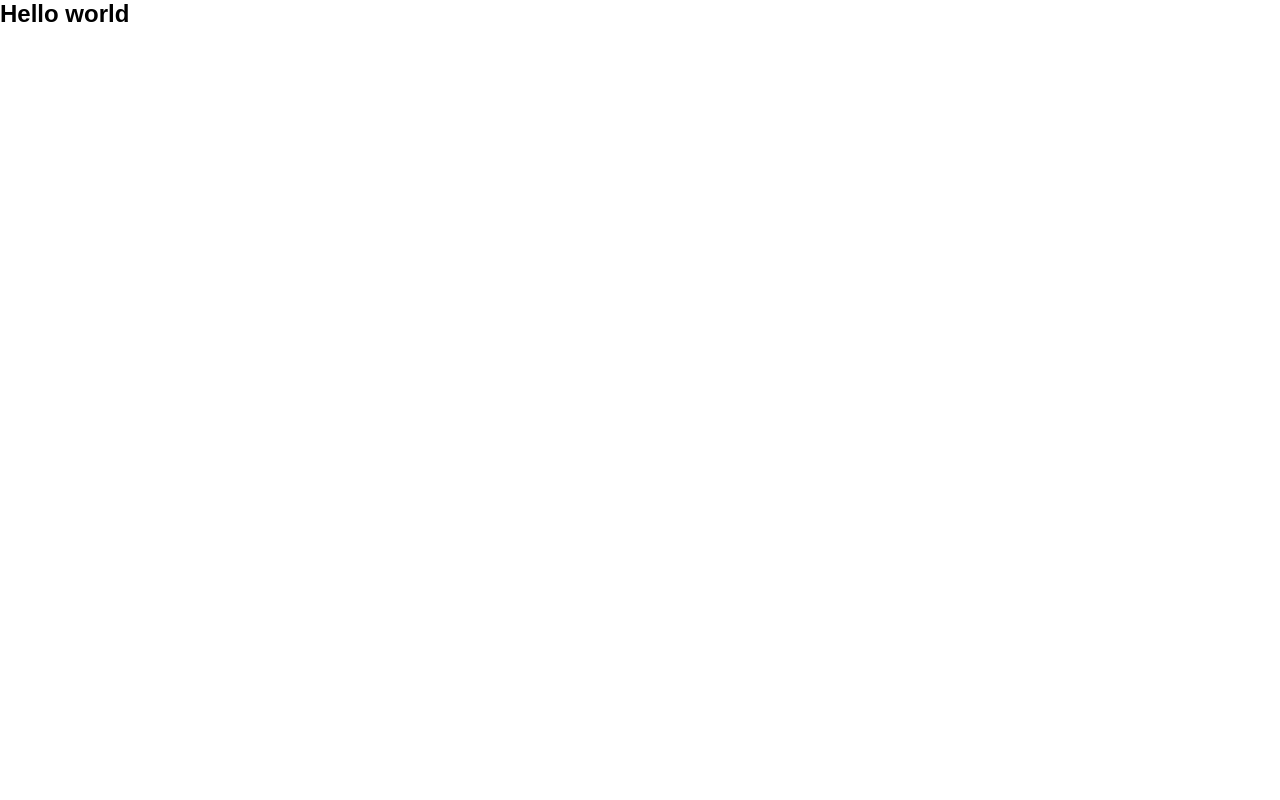
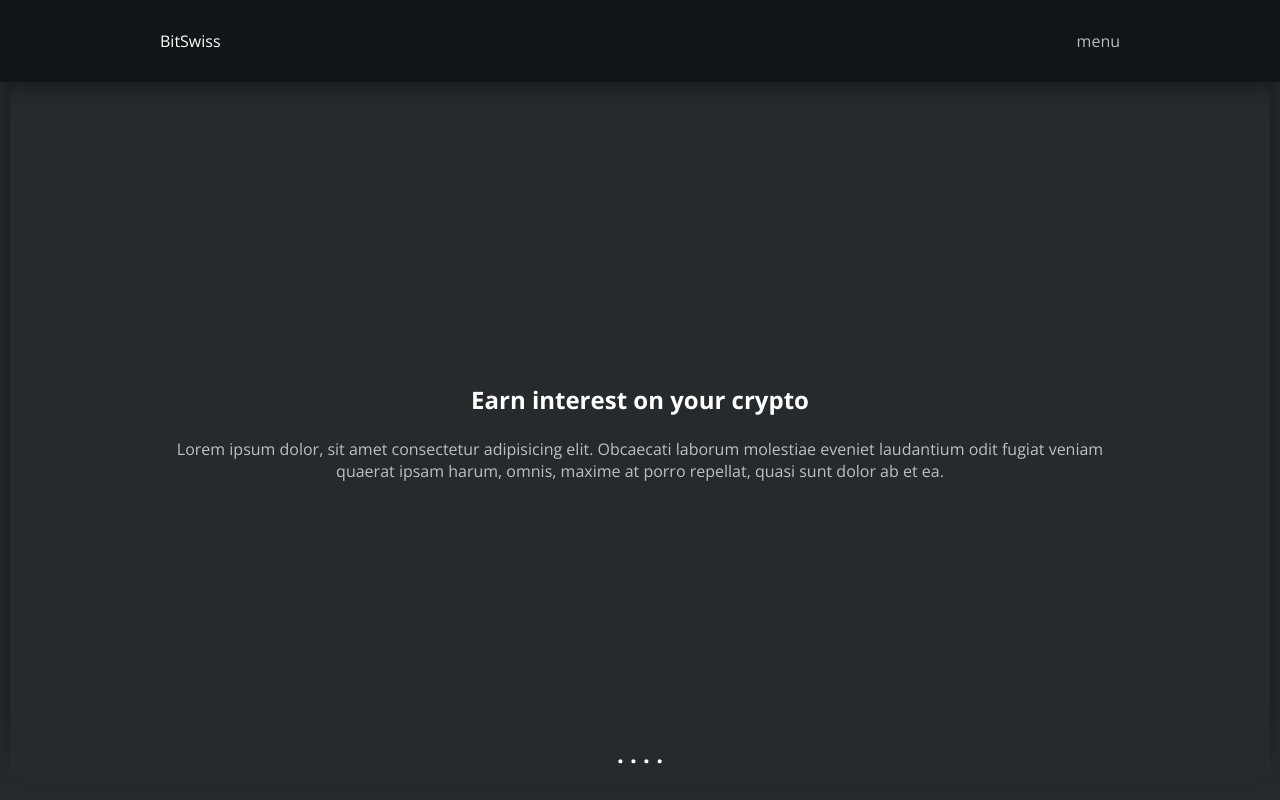
Before and after one commit to lukeberetta/bitswiss, a website: page docs/index.html in a window 1280 px wide. Drawn offline with nearby package versions, Linux system fonts and the light colour scheme.

Commit message:
first design

```diff
--- a/docs/index.html
+++ b/docs/index.html
@@ -10,19 +10,52 @@
   <link rel="stylesheet" type="text/css" media="screen" href="./src/css/style.css" />
   <link rel="icon" type="image/png" href="./src/img/favicon-32x32.png" sizes="32x32" />
   <link rel="icon" type="image/png" href="./src/img/favicon-16x16.png" sizes="16x16" />
+  <link href="https://fonts.googleapis.com/css?family=Open+Sans:300,400,700" rel="stylesheet">
 </head>
 
 <body>
+
+  <header>
+    <div class="container">
+      <a href="">BitSwiss</a>
+      <nav>
+        <a href="">
+          <p>menu</p>
+        </a>
+      </nav>
+    </div>
+  </header>
+
   <main>
-    <header></header>
+    <section>
+      <div class="container">
+        <h1>Earn interest on your crypto</h1>
+        <br>
+        <p>Lorem ipsum dolor, sit amet consectetur adipisicing elit. Obcaecati laborum molestiae eveniet laudantium odit fugiat
+          veniam quaerat ipsam harum, omnis, maxime at porro repellat, quasi sunt dolor ab et ea.</p>
+      </div>
+    </section>
+    <section>
+      <div class="container">
+        <h1>Low risk. High returns</h1>
+        <br>
+        <p>Lorem ipsum dolor, sit amet consectetur adipisicing elit. Obcaecati laborum molestiae eveniet laudantium odit fugiat
+          veniam quaerat ipsam harum, omnis, maxime at porro repellat, quasi sunt dolor ab et ea.</p>
+      </div>
+    </section>
+    <section>
+      <div class="container">
+        <h1>Unmatched performance</h1>
+        <br>
+        <p>Lorem ipsum dolor, sit amet consectetur adipisicing elit. Obcaecati laborum molestiae eveniet laudantium odit fugiat
+          veniam quaerat ipsam harum, omnis, maxime at porro repellat, quasi sunt dolor ab et ea.</p>
+      </div>
+    </section>
+  </main>
 
-    <section>
-      <h1>Hello world</h1>
-    </section>
-    <section></section>
-
-    <footer></footer>
-  </main>
+  <footer>
+    <h2>. . . .</h2>
+  </footer>
 
   <script src="./src/js/main.js"></script>
 </body>
--- a/docs/src/scss/_variables.scss
+++ b/docs/src/scss/_variables.scss
@@ -1,8 +1,14 @@
-// Variables
-$font-primary: "Arial";
+// Fonts
+$font-primary: 'Open Sans',
+sans-serif;
 $font-secondary: "Mono";
+// Colours
 $colour-primary: #f7f7f7;
 $colour-secondary: #f0f0f0;
 $colour-accent: #1111;
-$colour-background: #fff;
+$colour-background: #262a2d;
+$colour-dark: #101517;
+// FX
+$shadow: 0px 4px 30px -6px rgba(0, 0, 0, .6);
+// Size
 $container-width: 960px;
--- a/docs/src/scss/style.scss
+++ b/docs/src/scss/style.scss
@@ -6,12 +6,18 @@
 }
 
 body {
+  -webkit-font-smoothing: antialiased;
+  text-align: center;
   background-color: $colour-background;
   font-family: $font-primary;
+  color: #fff;
+  height: 100%;
+  width: 100%;
 }
 
 a {
   text-decoration: none;
+  color: #fff;
   &:hover {
     opacity: .8;
   }
@@ -22,9 +28,78 @@ ul {
   list-style: none;
 }
 
+// Prevent over-scroll
+html {
+  overflow: hidden;
+  height: 100%;
+}
+
+body {
+  height: 100%;
+  overflow: auto;
+}
+
+// Fonts
+p {
+  opacity: .7;
+}
+
 // Styling
 .container {
   max-width: $container-width;
   margin: auto;
   padding: 0 20px;
+  display: flex;
 }
+
+// Header
+header {
+  z-index: 9;
+  width: 100%;
+  position: fixed;
+  top: 0;
+  bottom: auto;
+  padding: 30px 0;
+  background-color: $colour-dark;
+  box-shadow: $shadow;
+  background-image: linear-gradient($colour-dark, rgba(0, 0, 0, 0));
+  .container {
+    flex-direction: row;
+    justify-content: space-between;
+  }
+}
+
+// Footer
+footer {
+  z-index: 9;
+  width: 100%;
+  position: fixed;
+  top: auto;
+  bottom: 0;
+  padding: 30px 0;
+  background-image: linear-gradient( rgba(0, 0, 0, 0), $colour-background);
+}
+
+// Main
+main {
+  // height: 90vh;
+  margin-top: 60px;
+  width: 100%;
+  flex-grow: 1;
+  overflow: auto;
+  .container {
+    // padding-top: 100px;
+    flex-direction: column;
+  }
+}
+
+// Section
+section {
+  display: flex;
+  flex-direction: column;
+  align-items: center;
+  height: 88vh;
+  border-radius: 20px;
+  margin: 20px 10px;
+  box-shadow: $shadow;
+}
```
Also changed, not shown: docs/src/css/style.css.
